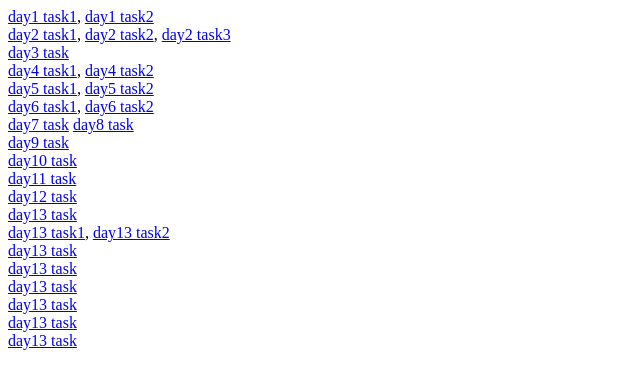
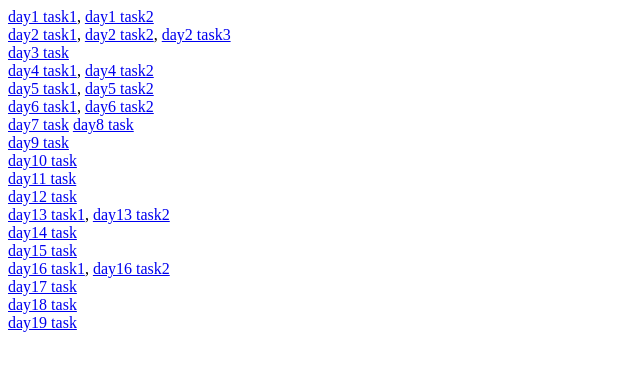
Before and after one commit to jaya9063/total, a plain HTML site: page index.html in a window 1280 px wide. Shown: the whole page, without its empty margins (0-640 px from the left). Drawn offline with Linux system fonts and the light colour scheme.

Commit message:
Update index.html

```diff
--- a/index.html
+++ b/index.html
@@ -24,14 +24,14 @@
     <a href="day10.html">day10 task</a><br>
     <a href="day11.html">day11 task</a><br>
     <a href="day12.html">day12 task</a><br>
-    <a href="day13.html">day13 task</a><br>
     <a href="day13.html">day13 task1</a>,
     <a href="day13t2.html">day13 task2</a><br>
-    <a href="day13.html">day13 task</a><br>
-    <a href="day13.html">day13 task</a><br>
-    <a href="day13.html">day13 task</a><br>
-    <a href="day13.html">day13 task</a><br>
-    <a href="day13.html">day13 task</a><br>
-    <a href="day13.html">day13 task</a><br>
+    <a href="day14.html">day14 task</a><br>
+    <a href="day15.html">day15 task</a><br>
+    <a href="day16t1.html">day16 task1</a>,
+    <a href="day16t2.html">day16 task2</a><br>
+    <a href="day17.html">day17 task</a><br>
+    <a href="day18.html">day18 task</a><br>
+    <a href="day19.html">day19 task</a><br>
 </body>
 </html>
```
